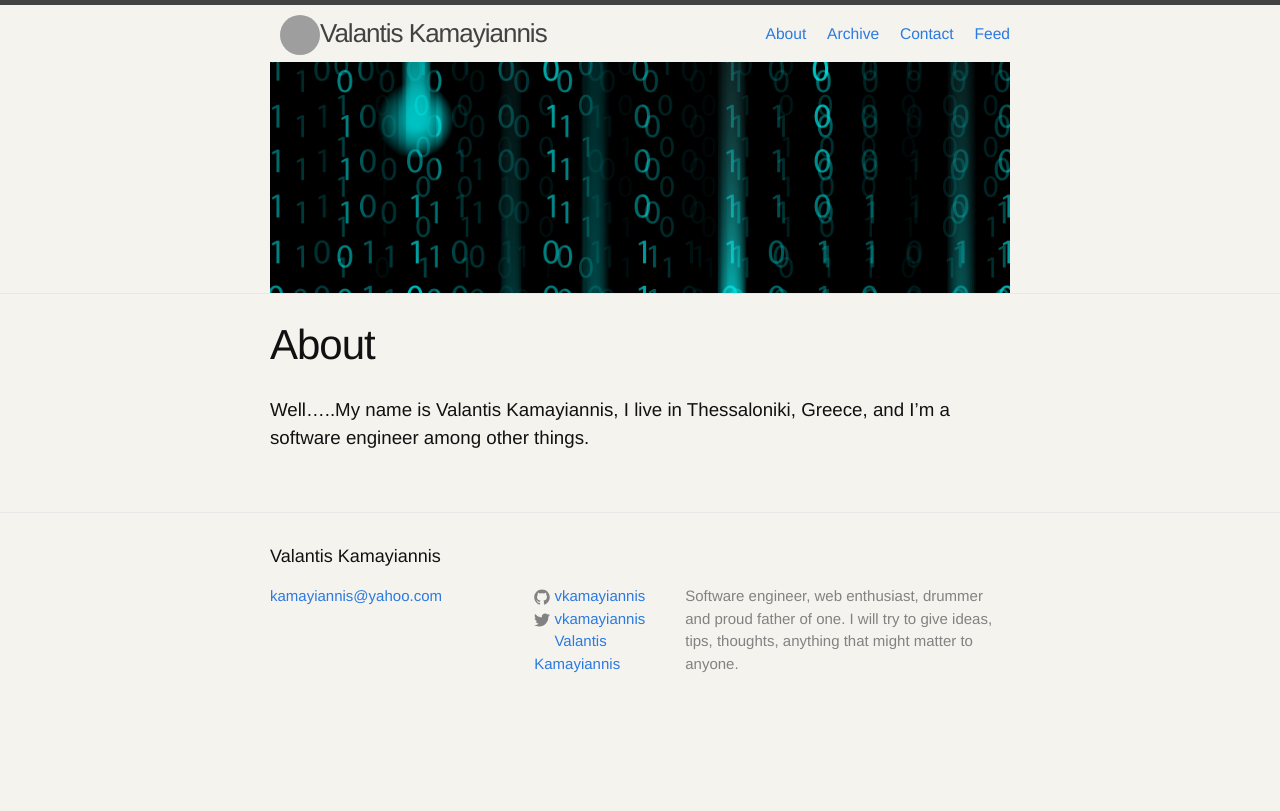
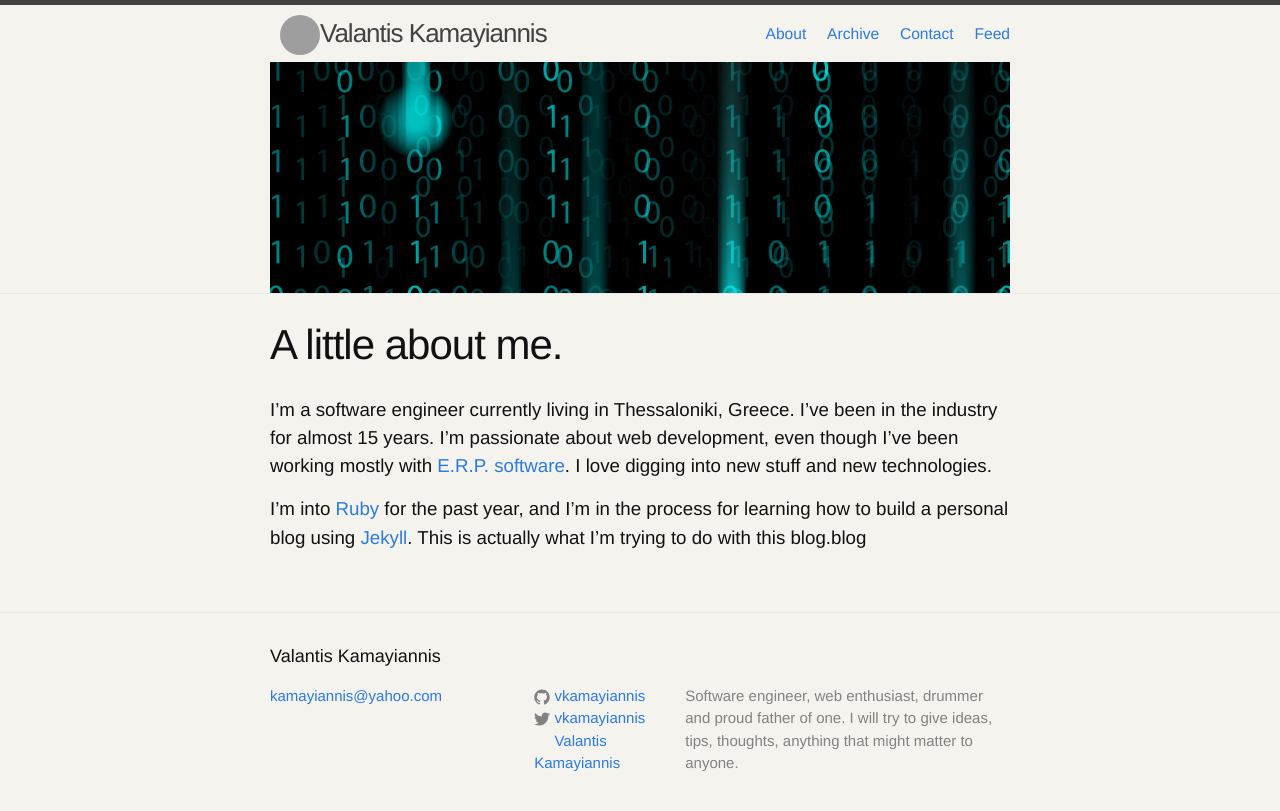
Before and after one commit to vkamayiannis/vkamayiannis.github.io, a Jekyll site: the page built from about.md, in a window 1280 px wide. Shown: the top 811 px of the page. Built offline with Jekyll 4.4.1, drawn with Linux system fonts in a browser that asks for light colours; grey boxes are pictures that could not be loaded.

Commit message:
change about page

```diff
--- a/about.md
+++ b/about.md
@@ -1,8 +1,17 @@
 ---
 layout: page
-title: About
+title: A little about me.
 permalink: /about/
 ---
 
-Well.....My name is Valantis Kamayiannis, I live in Thessaloniki, Greece, and I'm a software engineer
-among other things.
+I'm a software engineer currently living in Thessaloniki, Greece. I've been in the industry
+for almost 15 years. I'm passionate about web development, even though I've been working mostly
+with [E.R.P. software][Erpsoftware]. I love digging into new stuff and new technologies.
+
+I'm into [Ruby][ruby-lang] for the past year, and I'm in the process for learning how to
+build a personal blog using [Jekyll][jekyll]. This is actually what I'm trying to do with this blog.blog
+
+
+[Erpsoftware]: https://en.wikipedia.org/wiki/Enterprise_resource_planning
+[ruby-lang]: https://www.ruby-lang.org/en/
+[jekyll]: http://jekyllrb.com/
```
Also changed, not shown: contact.md (added), 1 other file.
